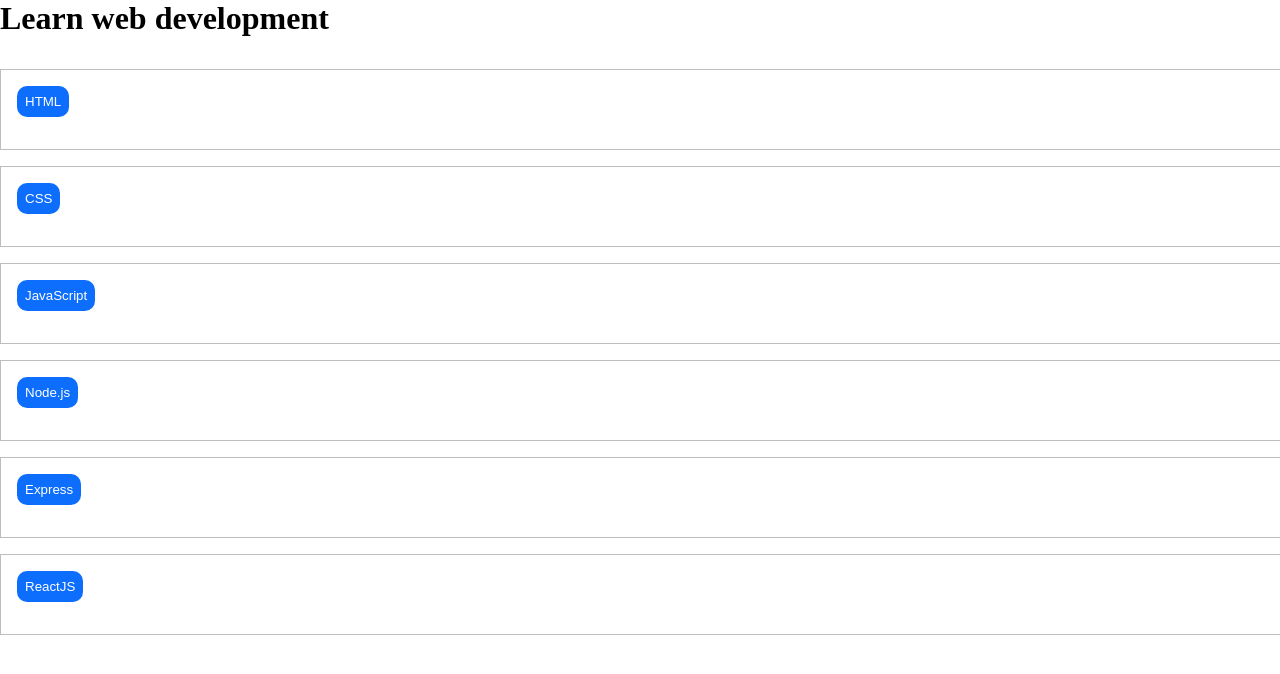
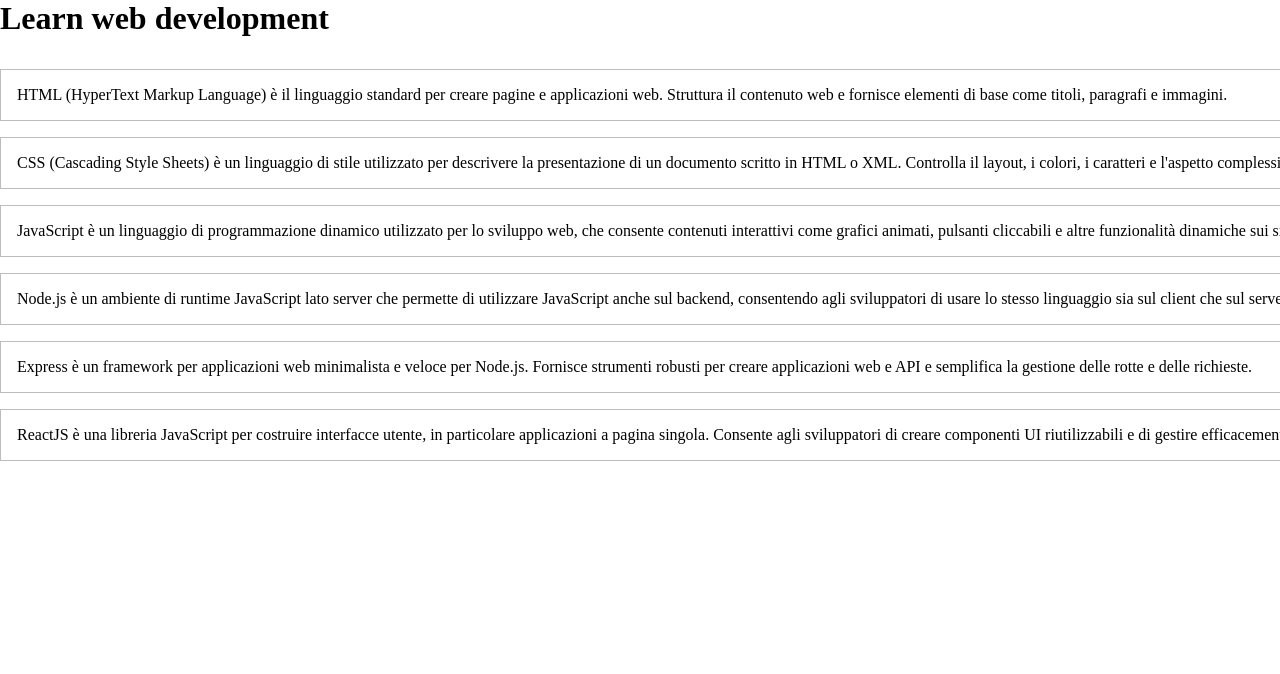
Before and after one commit to GiacomoVisin/react-use-state, a React (Vite) app in the folder vite-project/: page / in a window 1280 px wide. Shown: the top 674 px of the page. Built offline with nearby package versions, Linux system fonts and the light colour scheme.

Commit message:
fixing the card component

```diff
--- a/vite-project/src/assets/components/Card.jsx
+++ b/vite-project/src/assets/components/Card.jsx
@@ -5,16 +5,13 @@
 
     return (
         <div className="card">
+
+
             <div>
-                <button onClick={() => setIsVisible(!isVisible)}
-                    style={{ backgroundColor: isVisible ? "rgb(255, 193, 7)" : "rgb(13, 110, 253)", color: isVisible ? "black" : "white" }}>  {item.title} </button>
+                {item.description}
             </div>
-            {isVisible &&
-                <div>
-                    {item.description}
-                </div>
 
-            }
+
 
         </div>
     )
```
